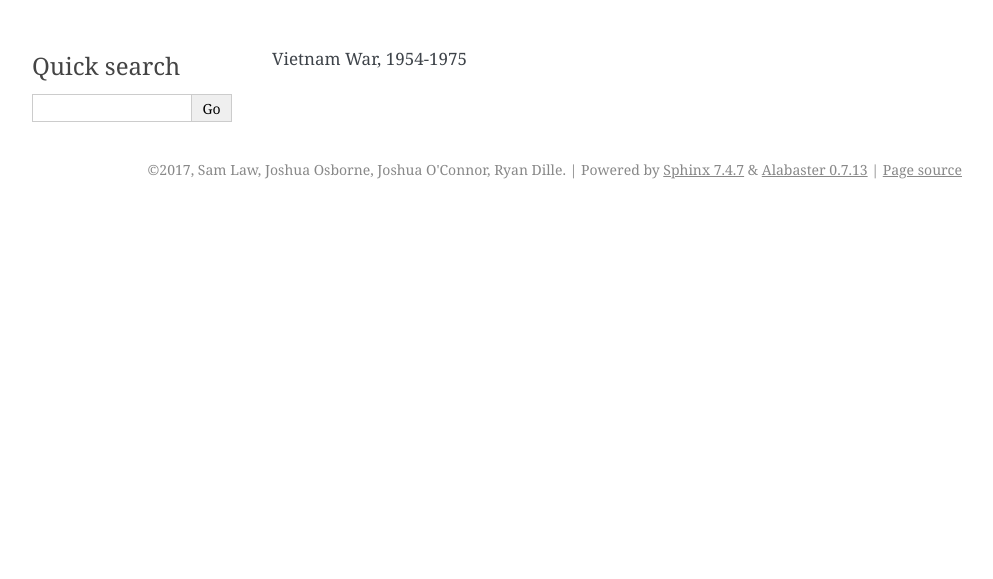
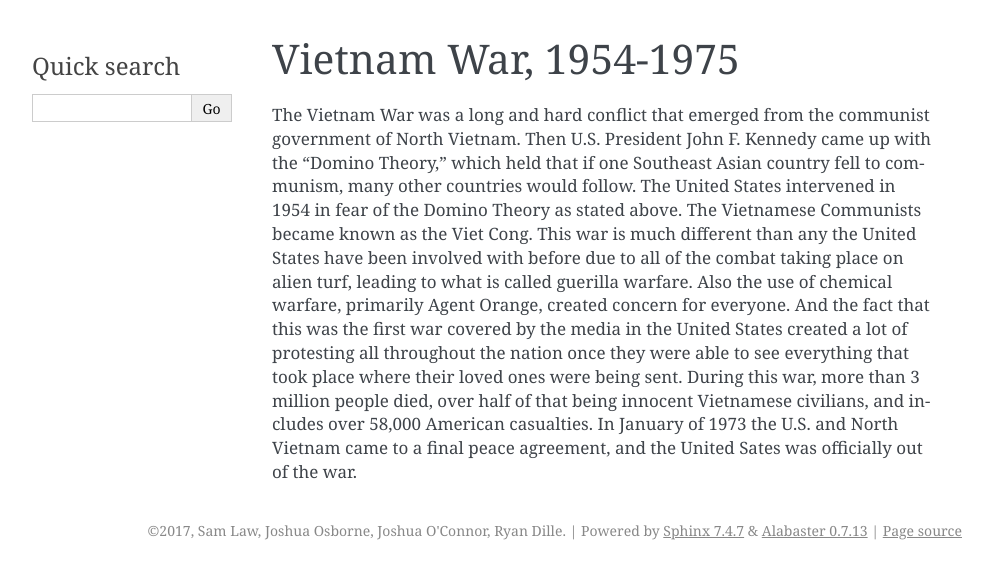
Before and after one commit to SamLaw2198/the_american_wars, a Sphinx documentation site: the page built from source/josh_osborne/vietnam_war.rst, in a window 1280 px wide. Shown: the top 579 px of the page, without its empty margins (148-1141 px from the left). Built offline with Sphinx 7.4.7, drawn with Linux system fonts in a browser that asks for light colours.

Commit message:
inserted text

```diff
--- a/source/josh_osborne/vietnam_war.rst
+++ b/source/josh_osborne/vietnam_war.rst
@@ -1 +1,9 @@
 Vietnam War, 1954-1975
+======================
+
+The Vietnam War was a long and hard conflict that emerged from the communist government of North Vietnam. Then U.S. President John F. Kennedy came up with the "Domino Theory," which held that if one Southeast Asian country fell to communism, many other countries would follow.
+The United States intervened in 1954 in fear of the Domino Theory as stated above. The Vietnamese Communists became known as the Viet Cong.
+This war is much different than any the United States have been involved with before due to all of the combat taking place on alien turf, leading to what is called guerilla warfare. Also the use of chemical warfare, primarily Agent Orange, created concern for everyone.
+And the fact that this was the first war covered by the media in the United States created a lot of protesting all throughout the nation once they were able to see everything that took place where their loved ones were being sent.
+During this war, more than 3 million people died, over half of that being innocent Vietnamese civilians, and includes over 58,000 American casualties.
+In January of 1973 the U.S. and North Vietnam came to a final peace agreement, and the United Sates was officially out of the war.
```
Also changed, not shown: source/josh_osborne/page2.rst (+7 -0 lines), source/josh_osborne/page3.rst (+7 -0 lines), source/josh_osborne/page4.rst (+8 -0 lines).
